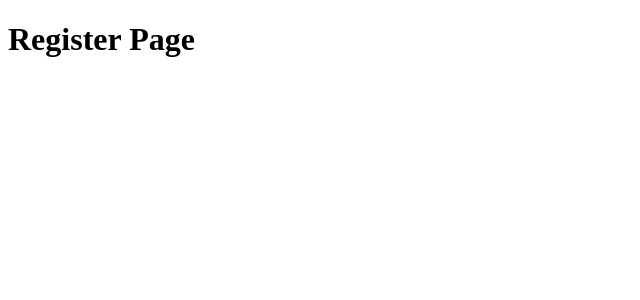
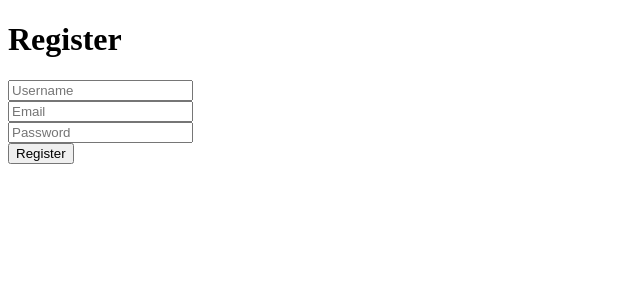
Before and after one commit to ramsha1554/GenAi, a React app in the folder frontend/: page /register in a window 1280 px wide. Shown: the top 300 px of the page, without its empty margins (0-640 px from the left). Built offline with nearby package versions, Linux system fonts and the light colour scheme; the HTML template or start-up script is replaced by a standard one.

Commit message:
Implement frontend registration form with backend integration

```diff
--- a/frontend/src/pages/Register.jsx
+++ b/frontend/src/pages/Register.jsx
@@ -1,12 +1,91 @@
+import { useState } from "react";
+
+import { useNavigate } from "react-router-dom";
+
 import AuthLayout from "../layouts/AuthLayout";
 
+import axiosInstance from "../api/axios";
+
 function Register() {
+
+  const navigate = useNavigate();
+
+  const [username, setUsername] = useState("");
+
+  const [email, setEmail] = useState("");
+
+  const [password, setPassword] = useState("");
+
+
+
+  const handleRegister = async (e) => {
+
+    e.preventDefault();
+
+    try {
+
+      await axiosInstance.post(
+        "/auth/register",
+        {
+          username,
+          email,
+          password
+        }
+      );
+
+      // redirect login page
+      navigate("/login");
+
+    } catch (error) {
+
+      console.log(error.response.data);
+
+    }
+
+  };
+
+
 
   return (
 
     <AuthLayout>
 
-      <h1>Register Page</h1>
+      <h1>Register</h1>
+
+      <form onSubmit={handleRegister}>
+
+        <input
+          type="text"
+          placeholder="Username"
+          value={username}
+          onChange={(e) => setUsername(e.target.value)}
+        />
+
+        <br />
+
+        <input
+          type="email"
+          placeholder="Email"
+          value={email}
+          onChange={(e) => setEmail(e.target.value)}
+        />
+
+        <br />
+
+        <input
+          type="password"
+          placeholder="Password"
+          value={password}
+          onChange={(e) => setPassword(e.target.value)}
+        />
+
+        <br />
+
+        <button type="submit">
+          Register
+        </button>
+
+      </form>
 
     </AuthLayout>
 
```
